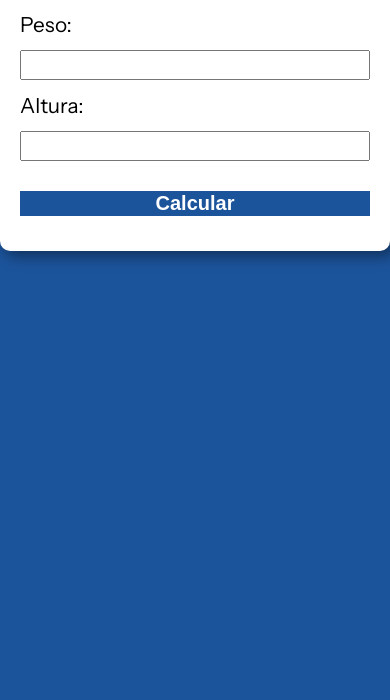
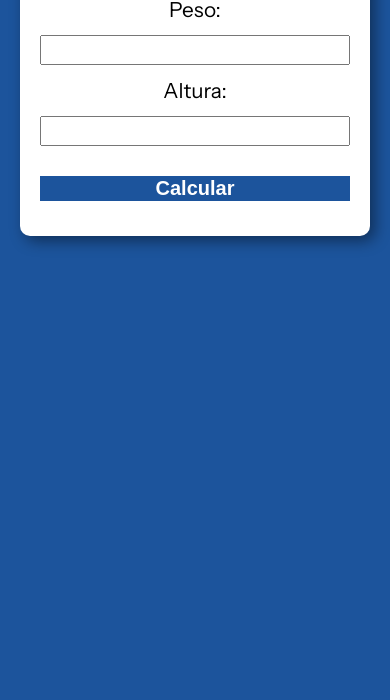
Before and after one commit to victorpaivas/calculadoraimc-js, a plain HTML site: page index.html in a window 390 px wide. Shown: the part 144-844 px from the top of the page. Drawn offline with Linux system fonts and the light colour scheme.

Commit message:
responsividade da calculadora de imc

```diff
--- a/index.html
+++ b/index.html
@@ -6,7 +6,10 @@
     <meta http-equiv="X-UA-Compatible" content="IE=edge">
     <meta name="viewport" content="width=device-width, initial-scale=1.0">
     <title>Modelo</title>
+
+    <!-- LINK CSS ESTILOS-->
     <link rel="stylesheet" href="style.css">
+    <link rel="stylesheet" href="responsive.css">
 
 <body>
     <main>
@@ -26,6 +29,8 @@
             <div id="resultado"></div>
 
         </section>
+
+        <!-- Link SCRIPT-->
         <script src="main.js"></script>
     </main>
 </body>
--- a/main.js
+++ b/main.js
@@ -16,6 +16,7 @@ function meuEscopo() {
         let imc = (peso / (altura * altura)).toFixed(2);
 
         //Cores de acordo com nível de gravidade do IMC
+
             let nivel
 
             if (imc < 18.5) {
@@ -39,6 +40,9 @@ function meuEscopo() {
             }
 
         //Validando dados
+
+        function validaDados() {
+
             if (peso == '' || altura == '') {
                 resultado.style.color = '#050505'
                 resultado.innerHTML = '[ERROR] Formulário não preenchido corretamente. Verifique seus dados e tente novamente.'
@@ -46,6 +50,9 @@ function meuEscopo() {
                 grau.innerHTML = `${nivel}`
                 resultado.innerHTML = `Seu IMC é de ${imc}`
             }
+        }
+        validaDados();
+
 
     });
 }
--- /dev/null
+++ b/responsive.css
@@ -0,0 +1,39 @@
+@media (max-width: 784px) {
+    .container {
+        max-width: 600px;
+        margin: auto;
+        margin-top: 50px;
+    }
+}
+
+@media (max-width: 640px) {
+    .container {
+        max-width: 500px;
+        margin: auto;
+        margin-top: 40px;
+    }
+}
+
+@media (max-width: 784px) {
+    .container {
+        max-width: 600px;
+        margin: auto;
+        margin-top: 50px;
+    }
+}
+
+@media (max-width: 624px) {
+    .container {
+        max-width: 500px;
+        margin: auto;
+        margin-top: 35px;
+    }
+}
+
+@media (max-width: 550px) {
+    .container {
+        max-width: 350px;
+        margin: auto;
+        margin-top: 35px;
+    }
+}
--- a/style.css
+++ b/style.css
@@ -3,7 +3,7 @@
 @import url('https://fonts.googleapis.com/css2?family=Instrument+Sans:wght@400;700&display=swap');
 
 :root {
-    --primeray-color:rgb(28, 84, 156);
+    --primeray-color: rgb(28, 84, 156);
 }
 
 * {
@@ -14,11 +14,12 @@
 body {
     margin: 0px;
     padding: 0px;
-    background-color:var(--primeray-color);
+    background-color: var(--primeray-color);
     font-family: 'Instrument Sans', sans-serif;
     font-size: 1.3em;
     line-height: 1.5em;
 }
+
 .container {
     max-width: 700px;
     margin: 50px auto;
@@ -29,15 +30,20 @@ body {
     box-shadow: 5px 5px 15px rgba(0, 0, 0, 0.441);
 }
 
+
 h1 {
     text-align: center;
 }
 
-form input, form label, form button {
+form input,
+form label,
+form button {
     display: block;
     width: 100%;
     margin-top: 10px;
     margin-bottom: 10px;
+    text-align: center;
+
 }
 
 form input {
@@ -62,12 +68,12 @@ form button {
 }
 
 form button:hover {
-    background-color:#a71420;
+    background-color: #a71420;
 
 }
 
 form button:active {
-    background-color:rgb(77, 78, 78);
+    background-color: rgb(77, 78, 78);
 }
 
 div#grau {
```
Lines whose indentation alone changed are shown as unchanged.
